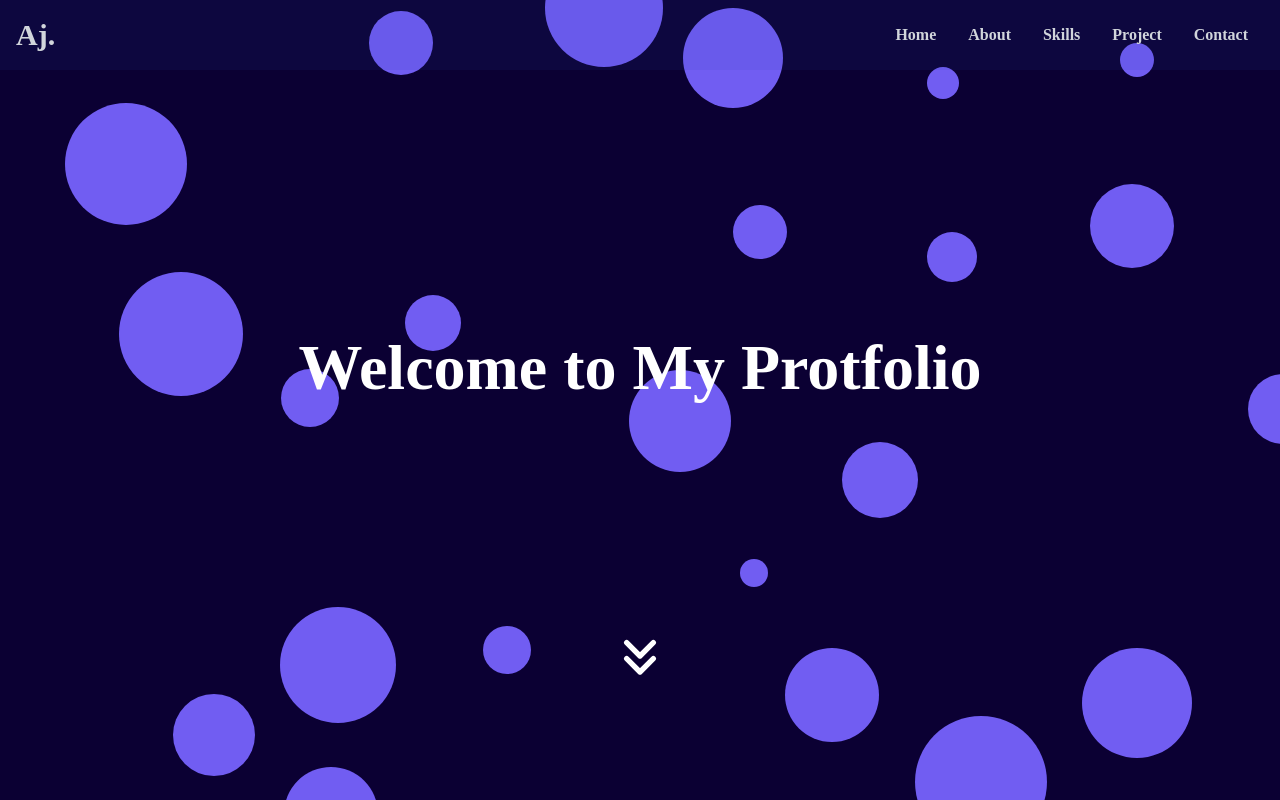
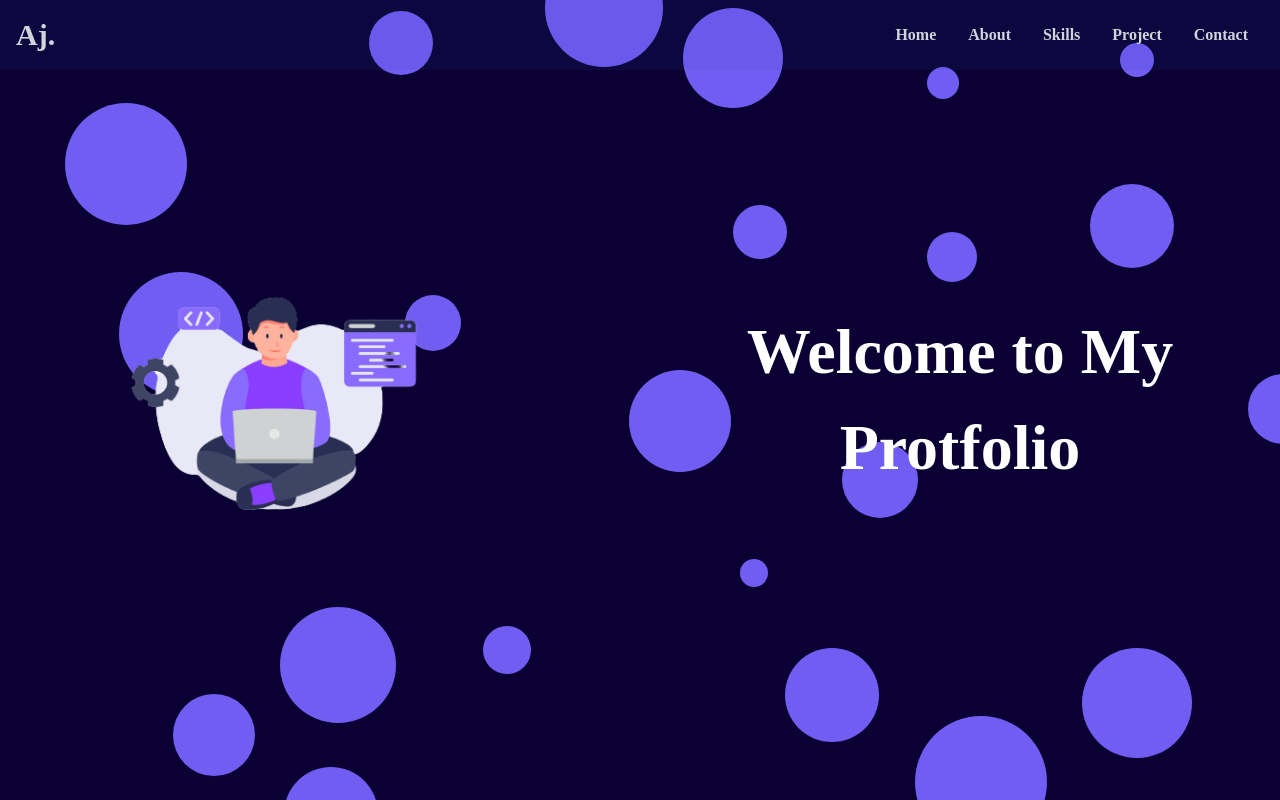
Before and after one commit to VAmanjain/portfiolio, a React (Create React App) app: page / in a window 1280 px wide. Shown: the top 800 px of the page. Built offline with nearby package versions, Linux system fonts and the light colour scheme.

Commit message:
add svg in intro

```diff
--- a/src/components/Intro.jsx
+++ b/src/components/Intro.jsx
@@ -1,21 +1,22 @@
 import React from 'react'
 import {BiChevronDown} from 'react-icons/bi'
 import {Link} from 'react-scroll'
+import IntroPhoto from '../assests/introPic.png'
 
 
 const Intro = () => {
   return (
     <div className='h-screen flex justify-center items-center' name='intro' >
-      <div className='container'>
+      <div className='container grid tablet:grid-cols-2'>
+        <div>
+          <img src={IntroPhoto} style={{width:"550px"}} />
+        </div>
         <div className='text-white z-0 flex justify-center items-center px-8 text-center '>
             <h1 className='font-bold text-white text-[2rem] md: text-[4rem]'>Welcome to My Protfolio </h1>
-        </div>
-        <div className='flex justify-center'   >
-        <Link className=" cursor-pointer relative top-[13rem] hover: font-[2rem]'" to="home" smooth={true} duration={500}>
-        <svg class="h-16 w-16 text-white"  width="24" height="24" viewBox="0 0 24 24" stroke-width="2" stroke="currentColor" fill="none" stroke-linecap="round" stroke-linejoin="round">  <path stroke="none" d="M0 0h24v24H0z"/>  <polyline points="7 7 12 12 17 7" />  <polyline points="7 13 12 18 17 13" /></svg>
-        </Link>
+
         </div>
       </div>
+
     </div>
   )
 }
```
Also changed, not shown: src/assests/introPic.png (added).
